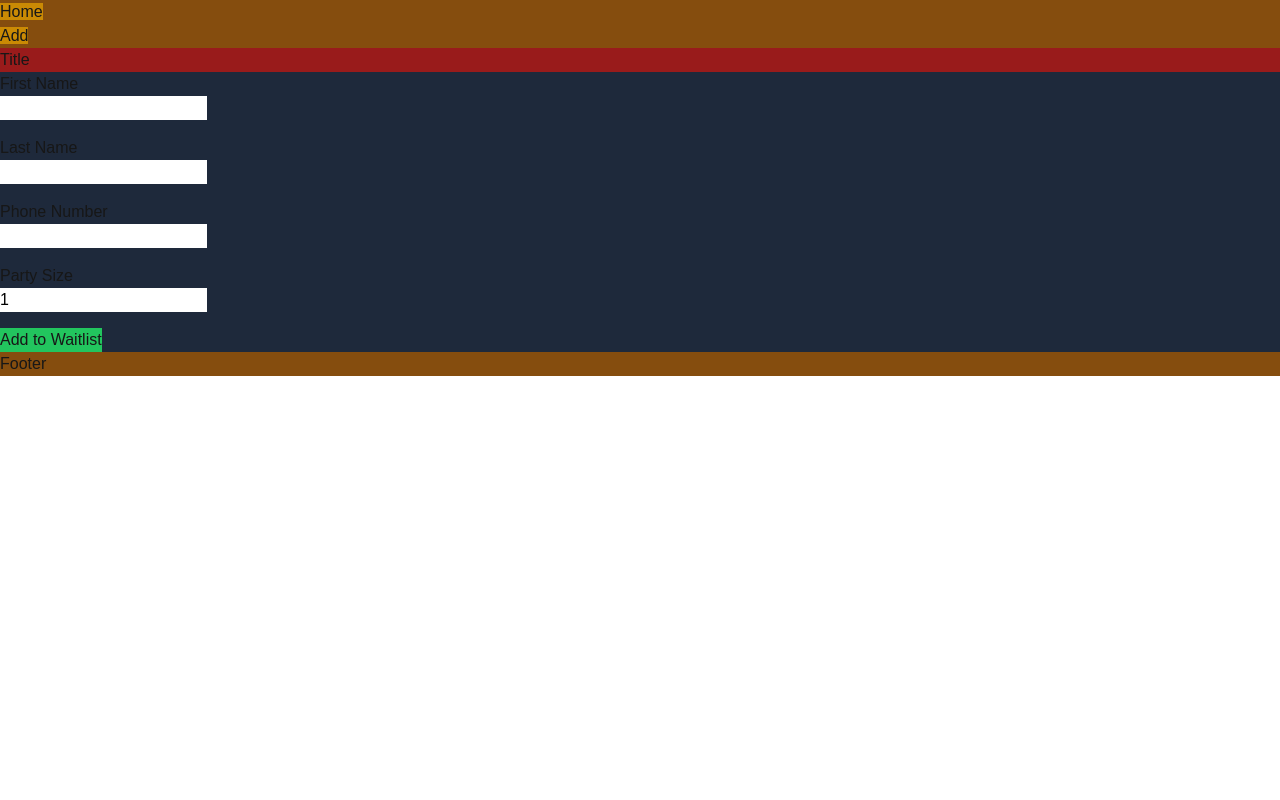
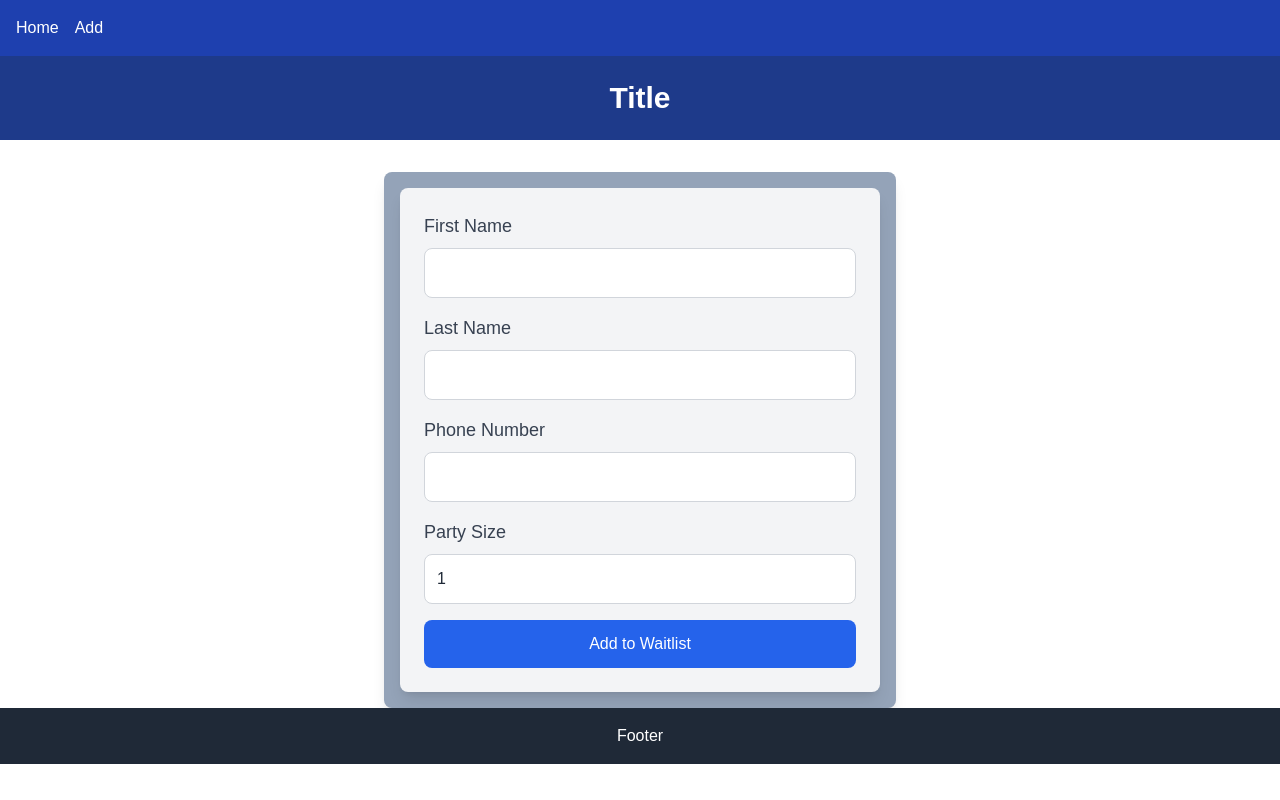
Before and after one commit to bluedelaw/CafedeaWaitlist, a Next.js app: page /add in a window 1280 px wide. Built offline with nearby package versions, Linux system fonts and the light colour scheme; no server answers.

Commit message:
added basic styling to everything

```diff
--- a/app/add/page.tsx
+++ b/app/add/page.tsx
@@ -5,11 +5,15 @@ import AddForm from "@/components/AddForm";
 export default function Page() {
     return (
         <>
-            <div className="bg-red-800">
-                <h1>Title</h1>
+            <div className="bg-blue-900 text-white py-6">
+                <h1 className="text-3xl font-semibold text-center">
+                    Title
+                </h1>
             </div>
 
-            <AddForm />
+            <div className="max-w-lg mx-auto mt-8 p-4 bg-slate-400 shadow-lg rounded-lg">
+                <AddForm />
+            </div>
         </>
     );
 }
--- a/app/page.tsx
+++ b/app/page.tsx
@@ -52,14 +52,12 @@ export default function Page() {
   };
 
   return (
-    <>
-      <div className="bg-red-800">
-        <h1>Title</h1>
-      </div>
-
-      <div className="bg-blue-800">
-        <h2>Waitlist:</h2>
-        <div className="space-y-4">
+    <div className="bg-gray-600 min-h-screen p-6">
+      <div className="max-w-4xl mx-auto bg-gray-700 text-white p-6 rounded-lg shadow-lg">
+        <h1 className="text-3xl font-bold text-center mb-6">Waitlist Management</h1>
+        <div className="mb-4">
+          <h2 className="text-2xl font-semibold text-gray-300">Waitlist:</h2>
+          <div className="mt-4">
             {waitlist.length > 0 ? (
               waitlist
                 .sort((a, b) => a.dateAdded.getTime() - b.dateAdded.getTime())
@@ -79,10 +77,11 @@ export default function Page() {
                   />
                 ))
             ) : (
-            <p>No entries.</p>
+              <p className="text-gray-400">No entries available.</p>
             )}
           </div>
         </div>
-    </>
+      </div>
+    </div>
   );
 }
--- a/components/AddForm.tsx
+++ b/components/AddForm.tsx
@@ -100,10 +100,10 @@ const AddForm: React.FC = () => {
     };
 
     return (
-        <form onSubmit={handleSubmit} className="space-y-4 bg-slate-800">
+        <form onSubmit={handleSubmit} className="max-w-lg mx-auto bg-gray-100 p-6 rounded-lg shadow-lg">
             {['firstName', 'lastName', 'phone', 'partySize'].map((field) => (
-                <div key={field}>
-                    <label htmlFor={field} className="block">
+                <div key={field} className="mb-4">
+                    <label htmlFor={field} className="block text-lg font-medium text-gray-700 mb-2">
                         {
                             field === "partySize" ? "Party Size" :
                                 field === "phone" ? "Phone Number" :
@@ -119,17 +119,17 @@ const AddForm: React.FC = () => {
                         }
                         value={formInputs[field as keyof FormInputs] as string}
                         onChange={handleChange}
-                        className="text-black"
+                        className="w-full p-3 border border-gray-300 rounded-lg focus:outline-none focus:ring-2 focus:ring-blue-500 text-gray-800"
                         min={field === "partySize" ? 1 : undefined}
                         required
                     />
                     {formInputs.errors[field as keyof FormInputs["errors"]] &&
-                        <p className="text-red-500">
+                        <p className="text-red-500 text-sm mt-1">
                             {formInputs.errors[field as keyof FormInputs["errors"]]}
                         </p>}
                 </div>
             ))}
-            <button type="submit" className="bg-green-500">
+            <button type="submit" className="w-full bg-blue-600 text-white py-3 rounded-lg hover:bg-blue-700 focus:outline-none focus:ring-2 focus:ring-blue-500">
                 Add to Waitlist
             </button>
         </form>
--- a/components/MyFooter.tsx
+++ b/components/MyFooter.tsx
@@ -3,8 +3,8 @@ import React from 'react'
 const MyFooter = () => {
   return (
     <>
-        <footer className='bg-yellow-800'>
-            Footer
+        <footer className="bg-gray-800 text-white py-4 text-center">
+        Footer
         </footer>
     </>
   )
--- a/components/MyNavbar.tsx
+++ b/components/MyNavbar.tsx
@@ -3,15 +3,15 @@ import React from 'react'
 const MyNavbar = () => {
   return (
     <>
-        <nav className='bg-yellow-800'>
-            <ul>
+        <nav className="bg-blue-800 p-4">
+            <ul className="flex space-x-4">
                 <li>
-                    <a href='/' className='bg-yellow-600'>
+                    <a href="/" className="text-white hover:text-yellow-300">
                         Home
                     </a>
                 </li>
                 <li>
-                    <a href='/add' className='bg-yellow-600'>
+                    <a href="/add" className="text-white hover:text-yellow-300">
                         Add
                     </a>
                 </li>
--- a/components/WaitlistCard.tsx
+++ b/components/WaitlistCard.tsx
@@ -49,72 +49,92 @@ export const WaitlistCard: React.FC<WaitlistCardProps> = ({
     };
 
     return (
-        <div className="bg-blue-700 p-4">
-            {position && <p>Position: {position}</p>}
+        <div className="bg-gray-800 text-white shadow-lg p-6 rounded-lg mb-4">
+            {position && <p className="text-gray-400">Position: {position}</p>}
 
             {editMode ? (
-                <div>
-                    <div>
-                        <span>First Name: </span>
+                <div className="space-y-4">
+                    <div className="flex items-center">
+                        <span className="w-28 text-gray-300">First Name: </span>
                         <input
                             type="text"
                             value={editFields.firstName}
                             onChange={(e) =>
                                 setEditFields({ ...editFields, firstName: e.target.value })
                             }
+                            className="p-2 border rounded bg-gray-600 text-white"
                         />
                     </div>
-                    <div>
-                        <span>Last Name: </span>
+                    <div className="flex items-center">
+                        <span className="w-28 text-gray-300">Last Name: </span>
                         <input
                             type="text"
                             value={editFields.lastName}
                             onChange={(e) =>
                                 setEditFields({ ...editFields, lastName: e.target.value })
                             }
+                            className="p-2 border rounded bg-gray-600 text-white"
                         />
                     </div>
-                    <div>
-                        <span>Phone: </span>
+                    <div className="flex items-center">
+                        <span className="w-28 text-gray-300">Phone: </span>
                         <input
                             type="text"
                             value={editFields.phone}
                             onChange={(e) =>
                                 setEditFields({ ...editFields, phone: e.target.value })
                             }
+                            className="p-2 border rounded bg-gray-600 text-white"
                         />
                     </div>
-                    <div>
-                        <span>Party Size: </span>
+                    <div className="flex items-center">
+                        <span className="w-28 text-gray-300">Party Size: </span>
                         <input
                             type="number"
                             value={editFields.partySize}
                             onChange={(e) =>
                                 setEditFields({ ...editFields, partySize: Number(e.target.value) })
                             }
+                            className="p-2 border rounded bg-gray-600 text-white"
                         />
                     </div>
 
-                    <button className="bg-green-700" onClick={handleSave}>
+                    <div className="space-x-2 mt-4">
+                        <button
+                            className="bg-blue-600 text-white px-4 py-2 rounded hover:bg-blue-700"
+                            onClick={handleSave}
+                        >
                             Save
                         </button>
-                    <button className="bg-gray-700" onClick={handleCancel}>
+                        <button
+                            className="bg-gray-500 text-white px-4 py-2 rounded hover:bg-gray-600"
+                            onClick={handleCancel}
+                        >
                             Cancel
                         </button>
                     </div>
+                </div>
             ) : (
                 <div>
-                    <p>Name: {firstName} {lastName}</p>
+                    <p className="text-xl font-semibold">Name: {firstName} {lastName}</p>
                     <p>Phone: {phone}</p>
                     <p>Party Size: {partySize}</p>
                     <p>Added: {dateAdded.toLocaleString()}</p>
 
-                    <button className="bg-yellow-700" onClick={() => setEditMode(true)}>
+                    <div className="space-x-2 mt-4">
+                        <button
+                            className="bg-yellow-600 text-white px-4 py-2 rounded hover:bg-yellow-700"
+                            onClick={() => setEditMode(true)}
+                        >
                             Edit
                         </button>
-                    <button className="bg-red-700" onClick={handleDelete}>
+                        <button
+                            className="bg-red-600 text-white px-4 py-2 rounded hover:bg-red-700"
+                            onClick={handleDelete}
+                        >
                             Delete
                         </button>
+                    </div>
                 </div>
             )}
         </div>
```
Lines whose indentation alone changed are shown as unchanged.
